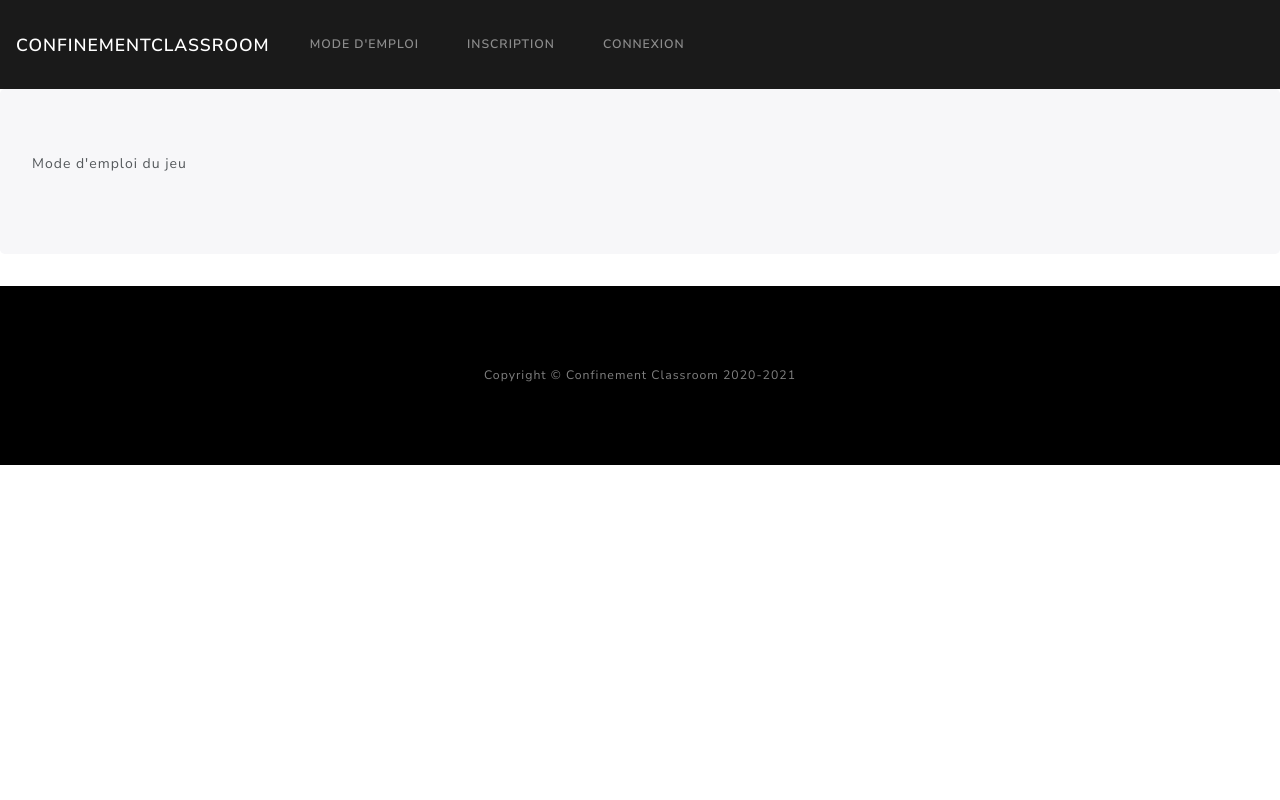
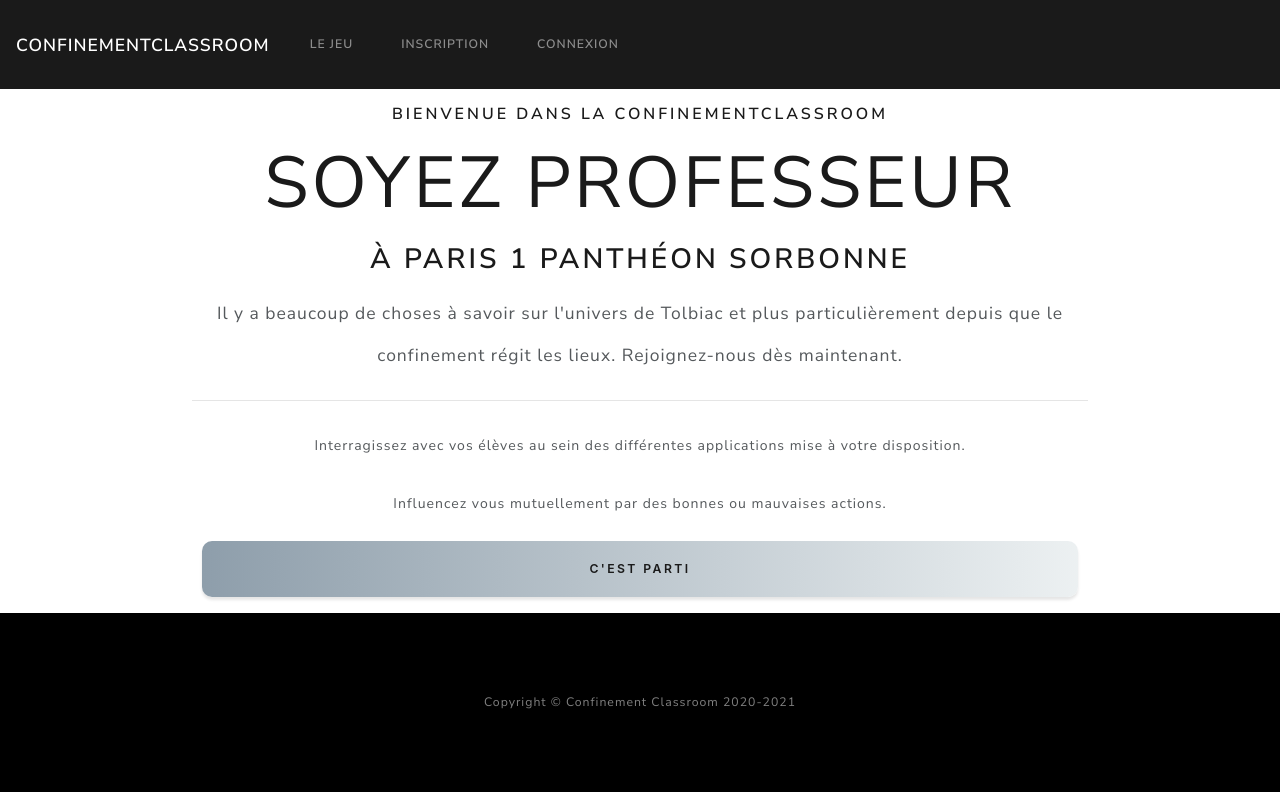
Before and after one commit to Zerui-WANG/Symfony-project, a Symfony app: template templates/home/game.html.twig in a window 1280 px wide. Run offline with Twig, Linux system fonts and the light colour scheme; the template is opened without the code that fills it, so the values that code supplies are empty; some libraries are stand-ins or nearby versions.

Commit message:
refont page le jeu done

```diff
--- a/templates/base.html.twig
+++ b/templates/base.html.twig
@@ -3,7 +3,8 @@
 <head>
     <meta charset="UTF-8">
     <title>{% block title %}Welcome!{% endblock %}</title>
-    <link href="{{ asset('css/styles.css') }}" rel="stylesheet">
+    <link href="{{ asset('assets/css/styles.css') }}" rel="stylesheet">
+    <link href="{{ asset('assets/css/index.css') }}" rel="stylesheet">
     <link href="https://bootswatch.com/4/lux/bootstrap.min.css" rel="stylesheet">
     {% block stylesheets %}{% endblock %}
 
@@ -17,7 +18,7 @@
         <div class="collapse navbar-collapse" id="navbarColor02">
             <ul class="navbar-nav mr-auto">
                 <li class="nav-item">
-                    <a class="nav-link" href="{{ path('home') }}">Mode d'emploi</a>
+                    <a class="nav-link" href="{{ path('home') }}">Le jeu</a>
                 </li>
                 {% block nav%}
                 {% if not app.user %}
@@ -59,20 +60,21 @@
         </div>
     </nav>
 
-    <div class="jumbotron">
         {% block body %}{% endblock %}
-    </div>
+
+    <!-- Footer-->
+    <footer class="footer bg-black small text-center text-white-50"><div class="container">Copyright © Confinement Classroom 2020-2021</div></footer>
+
 
 {% block javascripts %}{% endblock %}
 
-<!-- Footer-->
-<footer class="footer bg-black small text-center text-white-50"><div class="container">Copyright © Confinement Classroom 2020-2021</div></footer>
+
 <!-- Bootstrap core JS-->
 <script src="https://cdnjs.cloudflare.com/ajax/libs/jquery/3.5.1/jquery.min.js"></script>
 <script src="https://cdn.jsdelivr.net/npm/bootstrap@4.5.3/dist/js/bootstrap.bundle.min.js"></script>
 <!-- Third party plugin JS-->
 <script src="https://cdnjs.cloudflare.com/ajax/libs/jquery-easing/1.4.1/jquery.easing.min.js"></script>
 <!-- Core theme JS-->
-<script src="js/scripts.js"></script>
+<script src="{{ asset('assets/js/scripts.js') }}"></script>
 
 </html>
--- a/templates/home/game.html.twig
+++ b/templates/home/game.html.twig
@@ -1,7 +1,22 @@
 {% extends 'base.html.twig' %}
 
 {% block title %}Bienvenue sur ConfinementClassroom! {% endblock %}
+{% block stylesheets %}
+    <link href="{{ asset('assets/css/lejeu.css') }}" rel="stylesheet" />
+{% endblock %}
+{% block body %}
 
-{% block body %}
-<p>Mode d'emploi du jeu</p>
+    <div class="div-lejeu">
+        <p><h5>Bienvenue dans la ConfinementClassroom</h5></p>
+        <p><h1 class="display-3">Soyez professeur </h1></p>
+        <p><h2>à Paris 1 Panthéon Sorbonne</h2></p>
+        <p class="lead">Il y a beaucoup de choses à savoir sur l'univers de Tolbiac et plus particulièrement depuis que le confinement régit les lieux. Rejoignez-nous dès maintenant.</p>
+        <hr class="my-4">
+        <p>Interragissez avec vos élèves au sein des différentes applications mise à votre disposition.
+        <p>Influencez vous mutuellement par des bonnes ou mauvaises actions.</p>
+        <p class="lead">
+            <div class="btn btn-lets-start"><a  href="{{ path ("menu") }}">C'est parti</a></div>
+        </p>
+    </div>
+
 {% endblock %}
--- a/templates/menu/menu.html.twig
+++ b/templates/menu/menu.html.twig
@@ -1,6 +1,10 @@
 {% extends 'base.html.twig' %}
 
 {% block title %}Menu{% endblock %}
+
+{% block stylesheets %}
+    <link href="{{ asset('assets/css/lejeu.css') }}" rel="stylesheet" />
+{% endblock %}
 
 {% block body %}
 <style>
```
Also changed, not shown: public/css/netflip.css (deleted, +0 -26 lines), public/assets/css/lejeu.css (added), public/assets/js/scripts.js (renamed from public/js/scripts.js).
